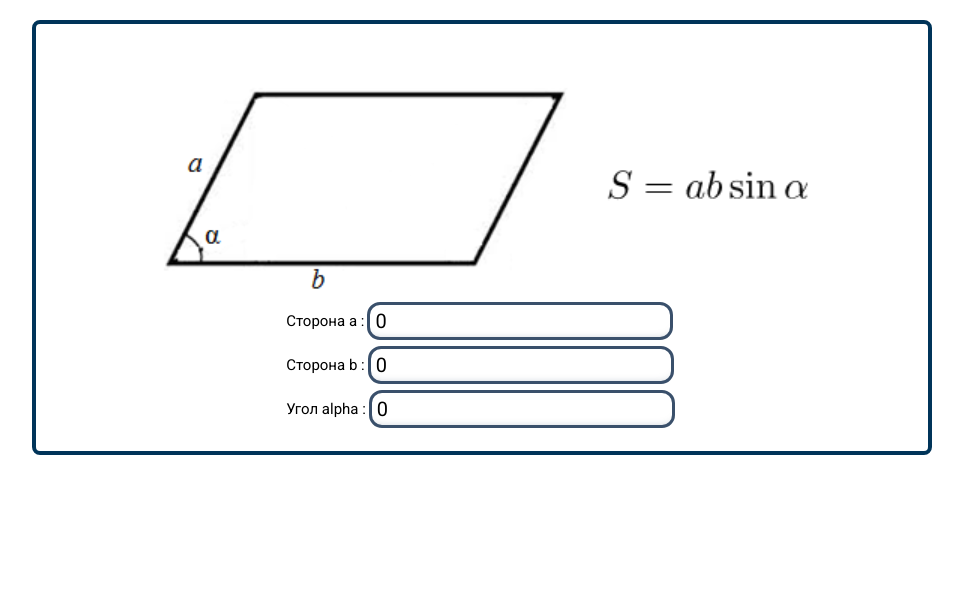
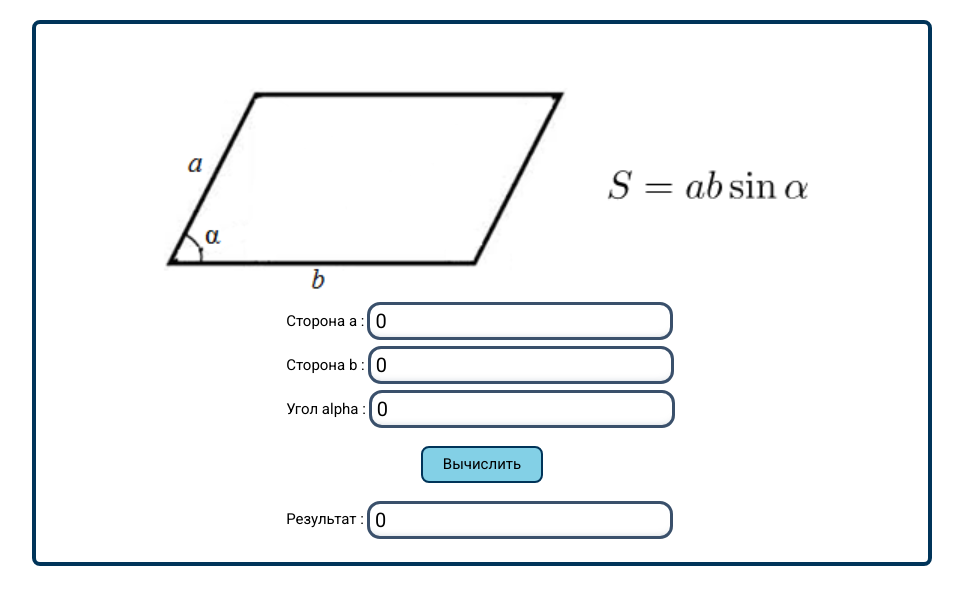
Before and after one commit to BobVoit/summer_prac, a React (Create React App) app: page / in a window 1280 px wide. Shown: the top 604 px of the page, without its empty margins (158-1121 px from the left). Built offline with nearby package versions, Linux system fonts and the light colour scheme.

Commit message:
Доделана работа

```diff
--- a/src/App.js
+++ b/src/App.js
@@ -2,11 +2,19 @@ import { useState } from 'react';
 import './styles/index.scss';
 import Image from './components/Image';
 import Field from './components/Field';
+import Buttom from './components/Button';
+import { squareParallelogram } from "./modules/commonModule";
 
 function App() {
   const [a, aSetValue] = useState(0);
   const [b, bSetValue] = useState(0);
   const [alpha, alphaSetValue] = useState(0);
+  const [square, squareSetValue] = useState(0);
+
+  const getSquareParallelogram = () => {
+    const result = squareParallelogram(a, b, alpha);
+    squareSetValue(result);
+  };
 
   return (
     <div className="wrapper">
@@ -18,17 +26,36 @@ function App() {
               name="Сторона a"
               value={a}
               change={e => aSetValue(e.target.value)}
+              placeholder="Введите длину сторону а"
+              onlyNumbers={true}
             />
             <Field
               name="Сторона b"
               value={b}
               change={e => bSetValue(e.target.value)}
+              placeholder="Введите длину сторону b"
+              onlyNumbers={true}
             />
             <Field
               name="Угол alpha"
               value={alpha}
               change={e => alphaSetValue(e.target.value)}
+              placeholder="Введите угол между сторонами"
+              onlyNumbers={true}
             />
+          <div className="commands">
+            <Buttom
+              text="Вычислить"
+              onClick={getSquareParallelogram}
+            />
+          </div>
+          <div>
+          <Field
+              name="Результат"
+              value={square}
+              readOnly={true}
+            />
+          </div>
           </div>
         </div>
       </div>
--- /dev/null
+++ b/src/components/Button.js
@@ -0,0 +1,20 @@
+
+
+const Button = ({
+    onClick = () => {},
+    text
+}) => {
+
+
+    return (
+        <button
+            className="button"
+            onClick={onClick}
+        >
+        {text}
+        </button>
+    );
+}
+
+
+export default Button;
--- a/src/components/Field.js
+++ b/src/components/Field.js
@@ -1,14 +1,24 @@
-
+import { onlyNumbers as inputOnlyNumbers } from "../modules/commonModule";
 
 const Field = ({
     name = "",
     change = () => {},
     value = "",
+    readOnly = false,
+    textEnd = "",
+    placeholder = "",
+    onlyNumbers = false
 }) => {
 
     const styles = {
         maxWidth: '1000px',
     }
+
+    let onlyNumbersInput = () => {};
+    if (onlyNumbers) {
+        onlyNumbersInput = inputOnlyNumbers;
+    }
+
     return (
         <div className="field" style={styles}>
             <label
@@ -20,7 +30,11 @@ const Field = ({
                     className="field__input"
                     onChange={change}
                     value={value}
+                    readOnly={readOnly}
+                    placeholder={placeholder}
+                    onKeyPress={onlyNumbersInput}
                 />
+                <div className="field__text-end">{textEnd}</div>
             </div>
         </div>
     );
--- a/src/modules/commonModule.js
+++ b/src/modules/commonModule.js
@@ -1,13 +1,27 @@
 
-const squareParallelogram = (a, b, alpha) => {
+export const squareParallelogram = (a, b, alpha) => {
     const radians = toRadians(alpha);
-    return a * b * Math.sin(radians);
+    return rounding(a * b * Math.sin(radians));
 }
 
-function toDegrees(angle) {
+export function toDegrees(angle) {
     return angle * (180 / Math.PI);
 }
 
-function toRadians (angle) {
+export function toRadians (angle) {
     return angle * (Math.PI / 180);
 }
+
+export const onlyNumbers = (event) => {
+    if (!/[0-9]/.test(event.key)) {
+        event.preventDefault();
+    }
+    if (event.target.value === "0") {
+        event.target.value = "";
+    }
+}
+
+export const rounding = (value) => {
+    value = Number(value);
+    return Math.trunc(value * 1000) / 1000;
+}
--- /dev/null
+++ b/src/styles/button.scss
@@ -0,0 +1,18 @@
+.button {
+    border-radius: .8rem;
+
+    background-color: #83d0e6;
+    font-size: 1.5rem;
+    padding: .5rem 2rem;
+    border: .2rem solid #003459;
+
+    transition: all linear .3s;
+
+    &:hover {
+        background-color: #59c0dc;
+    }
+
+    &:active {
+        background-color: #25a6c9;
+    }
+}
--- a/src/styles/field.scss
+++ b/src/styles/field.scss
@@ -30,4 +30,8 @@
     width: 100%;
     height: 100%;
     font-size: 2rem;
+
+    &::placeholder {
+        font-size: 1.6rem;
+    }
 }
--- a/src/styles/index.scss
+++ b/src/styles/index.scss
@@ -2,6 +2,7 @@
 
 @import "null.scss";
 @import "field.scss";
+@import "button.scss";
 
 html {
     font-size: 10px;
@@ -31,3 +32,10 @@ body {
     margin: 2rem 0;
     padding: 2rem 0;
 }
+
+.commands {
+    display: flex;
+    justify-content: center;
+    margin: 1rem 0;
+    padding: .5rem;
+}
--- a/src/styles/null.scss
+++ b/src/styles/null.scss
@@ -83,3 +83,9 @@ input:focus {
     scroll-behavior: auto !important;
   }
 }
+
+button {
+  border: none;
+  outline: none;
+  user-select: none;
+}
```
